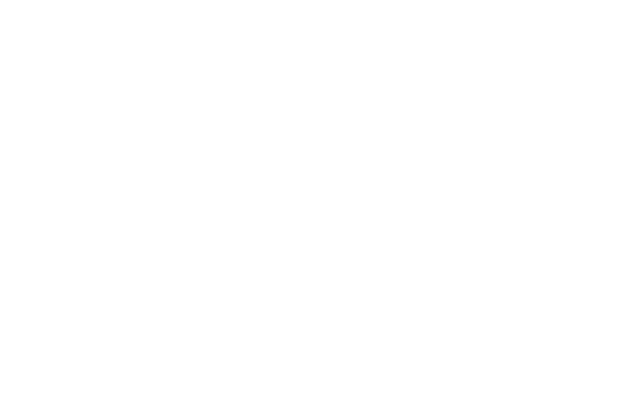
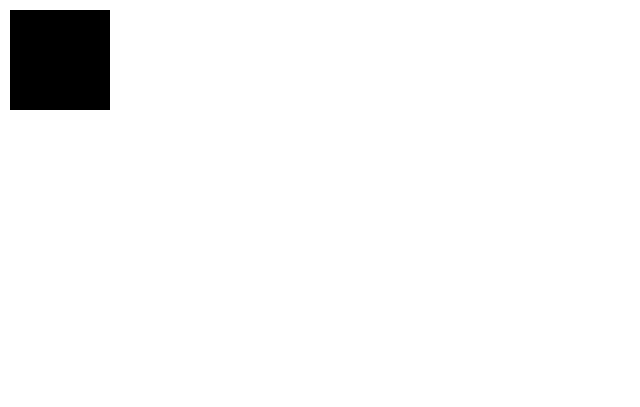
Before and after one commit to Laulhus/W2CHWE-edgaralcolea, a website: page index.html in a window 1280 px wide. Shown: the whole page, without its empty margins (0-640 px from the left). Drawn offline with Linux system fonts and the light colour scheme.

Commit message:
Added canvas inicialitzation and tried how it works

```diff
--- a/index.html
+++ b/index.html
@@ -5,7 +5,14 @@
     <meta http-equiv="X-UA-Compatible" content="IE=edge" />
     <meta name="viewport" content="width=device-width, initial-scale=1.0" />
     <link href="assets/favicon.png" rel="icon" />
+    <link href="styles.css" rel="stylesheet" />
+
     <title>Edgar's Game Of Life</title>
   </head>
-  <body></body>
+  <body>
+    <div class="container">
+      <canvas></canvas>
+    </div>
+  </body>
+  <script src="script.js"></script>
 </html>
--- /dev/null
+++ b/script.js
@@ -0,0 +1,19 @@
+const canvas = document.querySelector("canvas");
+const context = canvas.getContext("2d");
+
+const resolution = 40;
+canvas.width = 400;
+canvas.height = 400;
+const cols = canvas.width / resolution;
+const rows = canvas.height / resolution;
+
+function create2dArray() {
+  return new Array(10).fill(null).map(() => new Array(10).fill(0));
+}
+const grid = create2dArray();
+
+context.fillRect(10, 10, 100, 100);
+context.beginPath();
+context.stroke();
+
+console.log(grid);
--- /dev/null
+++ b/styles.css
@@ -0,0 +1,4 @@
+body {
+  box-sizing: border-box;
+  margin: 0;
+}
```
